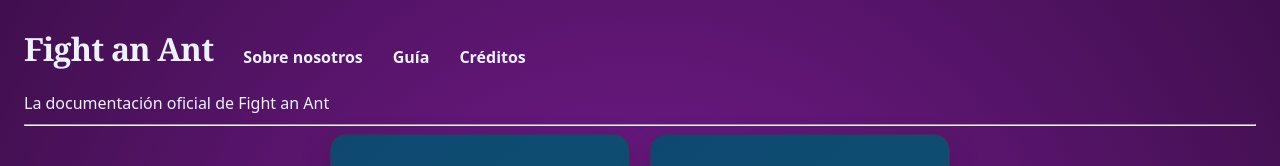
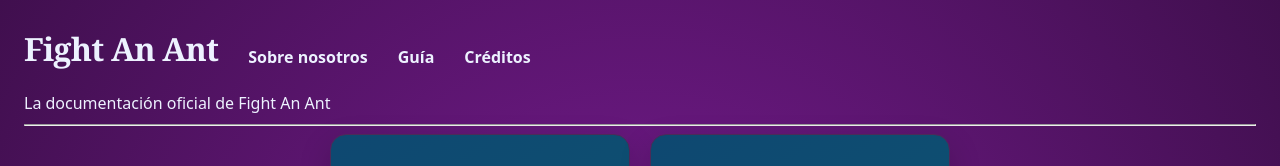
Before and after one commit to DaNightMart2/fight-an-ant, a Next.js app: page /home in a window 1280 px wide. Shown: the top 166 px of the page. Built offline with nearby package versions, Linux system fonts and the light colour scheme.

Commit message:
style: 'an' -> 'An'

```diff
--- a/app/about-us/page.tsx
+++ b/app/about-us/page.tsx
@@ -7,7 +7,7 @@
       <article className="update-fullscreen">
         <h3 className="text-center fullscren-title">{"Sobre nosotros"}</h3>
         <p className="text-left newline">{
-          "Fight an Ant es un juego survival / tower defense multijugador con historia que se encuentra disponible en Roblox. En este juego, tú y tu equipo deben luchar contra los diferentes tipos de hormigas a lo largo de 75 oleadas, con el objetivo de protegerte a tí mismo, a tus compañeros y a los NPCs que se encuentran en el mapa.\n\n" +
+          "Fight An Ant es un juego survival / tower defense multijugador con historia que se encuentra disponible en Roblox. En este juego, tú y tu equipo deben luchar contra los diferentes tipos de hormigas a lo largo de 75 oleadas, con el objetivo de protegerte a tí mismo, a tus compañeros y a los NPCs que se encuentran en el mapa.\n\n" +
           "Otro gran pilar del juego es la historia, ya que puedes hablar con los NPCs que se encuentran en el lobby y en los diferentes mapas para descubrir más sobre la historia de este universo.\n\nCon este conocimiento, ya estás listo para empezar a jugar. La mejor manera de saber cómo es el juego es experimentándolo. Para empezar a jugar, haga click en el siguiente link:"
         }</p>
         <p className="text-left">
--- a/app/components/header.tsx
+++ b/app/components/header.tsx
@@ -3,7 +3,7 @@
         <div>
             <div className="page-header">
                 <h1>
-                    <a className="link" href="/">{"Fight an Ant"}</a>
+                    <a className="link" href="/">{"Fight An Ant"}</a>
                 </h1>
                 <h4>
                     <a className="link" href="/about-us">{"Sobre nosotros"}</a>
@@ -16,7 +16,7 @@
                 </h4>
             </div>
 
-            <p>{"La documentación oficial de Fight an Ant"}</p>
+            <p>{"La documentación oficial de Fight An Ant"}</p>
             <hr/>
         </div>
     );
--- a/app/layout.tsx
+++ b/app/layout.tsx
@@ -3,7 +3,7 @@
 import "./globals.css";
 
 export const metadata: Metadata = {
-  title: "Fight an Ant",
+  title: "Fight An Ant",
   description: "La documentación oficial de Fight an Ant",
 };
 
```
